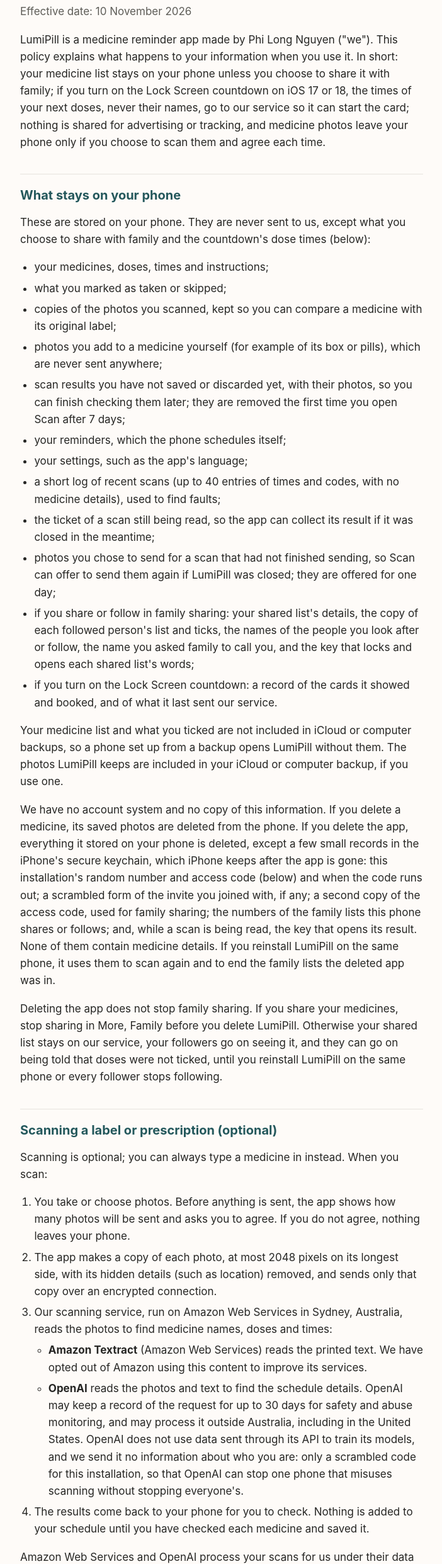
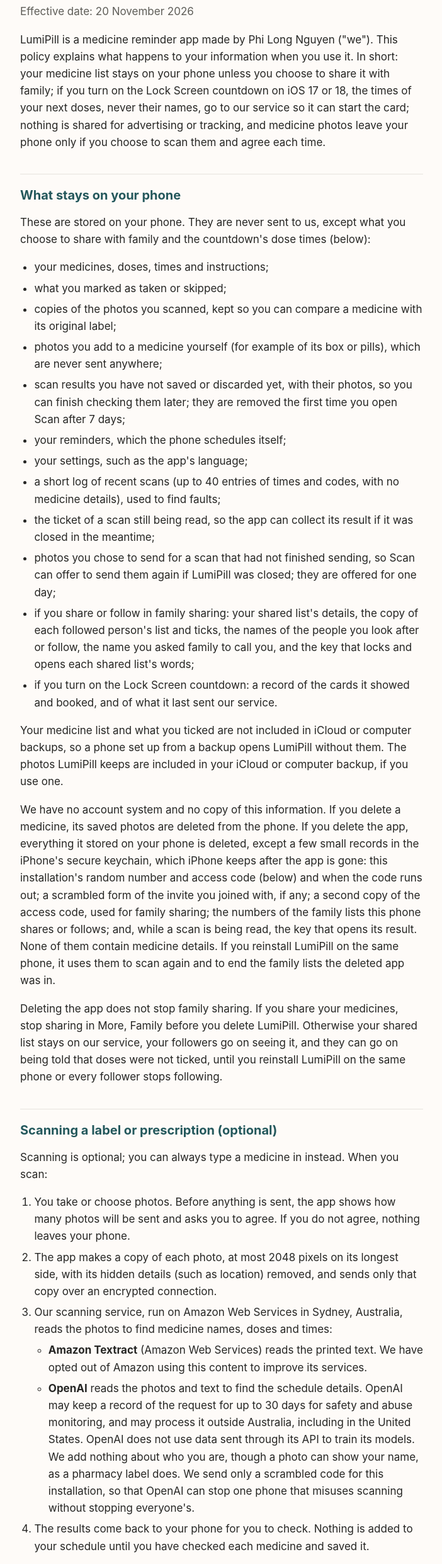
Before and after one commit to ngphl/lumipill-privacy, a plain HTML site: page index.html in a window 1280 px wide. Shown: the part 71-2555 px from the top of the page at 63% size, without its empty margins (288-990 px from the left). Drawn offline with Linux system fonts and the light colour scheme.

Commit message:
LumiPill privacy policy (effective 20 November 2026, a photo can show your name)

```diff
--- a/index.html
+++ b/index.html
@@ -29,7 +29,7 @@
 <body>
 <main>
 <h1>LumiPill Privacy Policy</h1>
-<p class="effective">Effective date: 10 November 2026</p>
+<p class="effective">Effective date: 20 November 2026</p>
 <p>LumiPill is a medicine reminder app made by Phi Long Nguyen (&quot;we&quot;). This policy explains what happens to your information when you use it. In short: your medicine list stays on your phone unless you choose to share it with family; if you turn on the Lock Screen countdown on iOS 17 or 18, the times of your next doses, never their names, go to our service so it can start the card; nothing is shared for advertising or tracking, and medicine photos leave your phone only if you choose to scan them and agree each time.</p>
 <h2>What stays on your phone</h2>
 <p>These are stored on your phone. They are never sent to us, except what you choose to share with family and the countdown's dose times (below):</p>
@@ -58,7 +58,7 @@
   <li>Our scanning service, run on Amazon Web Services in Sydney, Australia, reads the photos to find medicine names, doses and times:
     <ul>
       <li><strong>Amazon Textract</strong> (Amazon Web Services) reads the printed text. We have opted out of Amazon using this content to improve its services.</li>
-      <li><strong>OpenAI</strong> reads the photos and text to find the schedule details. OpenAI may keep a record of the request for up to 30 days for safety and abuse monitoring, and may process it outside Australia, including in the United States. OpenAI does not use data sent through its API to train its models, and we send it no information about who you are: only a scrambled code for this installation, so that OpenAI can stop one phone that misuses scanning without stopping everyone's.</li>
+      <li><strong>OpenAI</strong> reads the photos and text to find the schedule details. OpenAI may keep a record of the request for up to 30 days for safety and abuse monitoring, and may process it outside Australia, including in the United States. OpenAI does not use data sent through its API to train its models. We add nothing about who you are, though a photo can show your name, as a pharmacy label does. We send only a scrambled code for this installation, so that OpenAI can stop one phone that misuses scanning without stopping everyone's.</li>
     </ul>
   </li>
   <li>The results come back to your phone for you to check. Nothing is added to your schedule until you have checked each medicine and saved it.</li>
```
